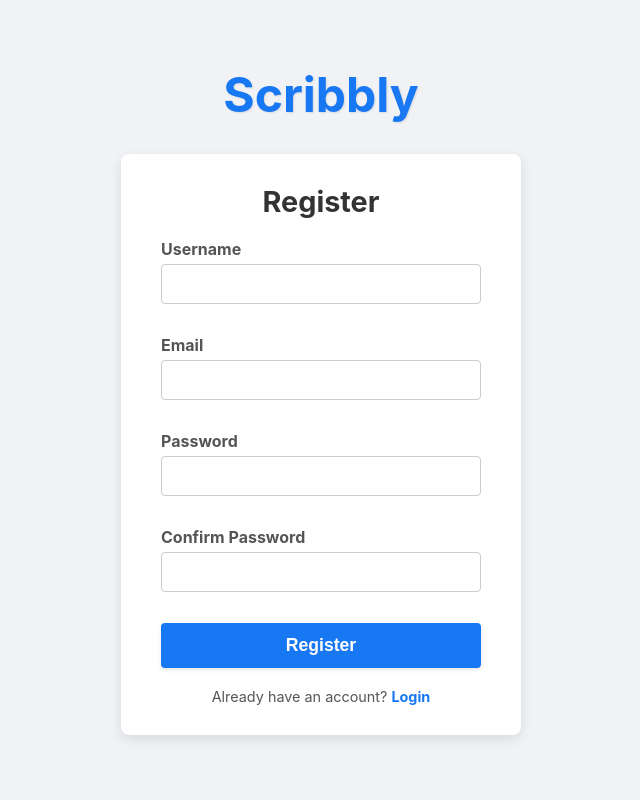
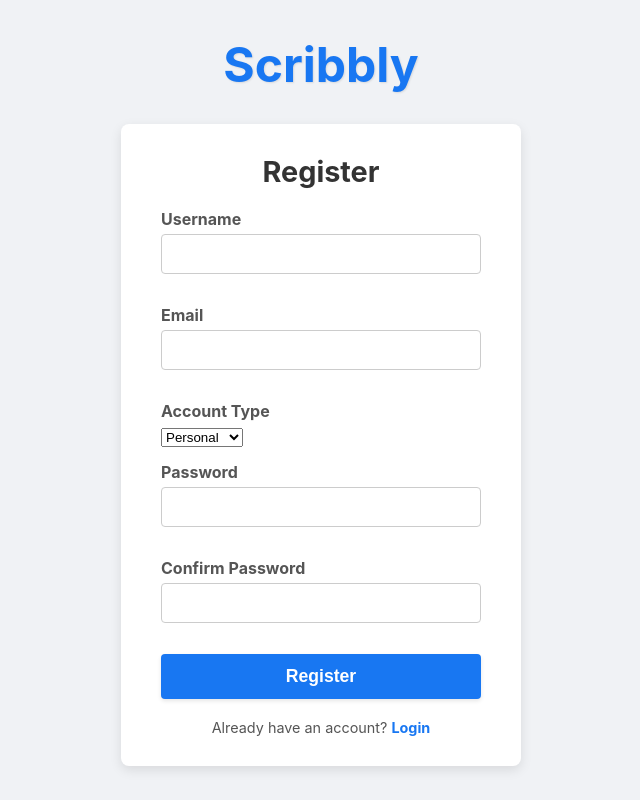
Before and after one commit to laibaaa21/scribbly, a React (Create React App) app in the folder frontend/: page / in a window 1280 px wide. Both pictures are taken after a click on the link "Register". Shown: the whole page, without its empty margins (319-959 px from the left). Built offline with nearby package versions, Linux system fonts and the light colour scheme.

Commit message:
Fix registration form
Added a new accountType select dropdown to the registration form with "Personal" and "Corporate" options
The form state now includes the accountType and validates that it's selected
The register function in AuthContext passes the account type as subscription_tier to the backend

```diff
--- a/frontend/src/components/Register.js
+++ b/frontend/src/components/Register.js
@@ -6,6 +6,7 @@ const Register = ({ onSuccess }) => {
   const [email, setEmail] = useState('');
   const [password, setPassword] = useState('');
   const [confirmPassword, setConfirmPassword] = useState('');
+  const [accountType, setAccountType] = useState('personal');
   const [error, setError] = useState('');
   const [loading, setLoading] = useState(false);
 
@@ -14,7 +15,7 @@ const Register = ({ onSuccess }) => {
   const handleSubmit = async (e) => {
     e.preventDefault();
 
-    if (!username || !email || !password || !confirmPassword) {
+    if (!username || !email || !password || !confirmPassword || !accountType) {
       setError('All fields are required');
       return;
     }
@@ -27,7 +28,7 @@ const Register = ({ onSuccess }) => {
     try {
       setError('');
       setLoading(true);
-      await register(username, email, password);
+      await register(username, email, password, accountType);
       if (onSuccess) onSuccess();
     } catch (error) {
       setError(error.message || 'Failed to register');
@@ -65,6 +66,19 @@ const Register = ({ onSuccess }) => {
         </div>
 
         <div className="form-group">
+          <label htmlFor="accountType">Account Type</label>
+          <select
+            id="accountType"
+            value={accountType}
+            onChange={(e) => setAccountType(e.target.value)}
+            required
+          >
+            <option value="personal">Personal</option>
+            <option value="corporate">Corporate</option>
+          </select>
+        </div>
+
+        <div className="form-group">
           <label htmlFor="password">Password</label>
           <input
             type="password"
```
